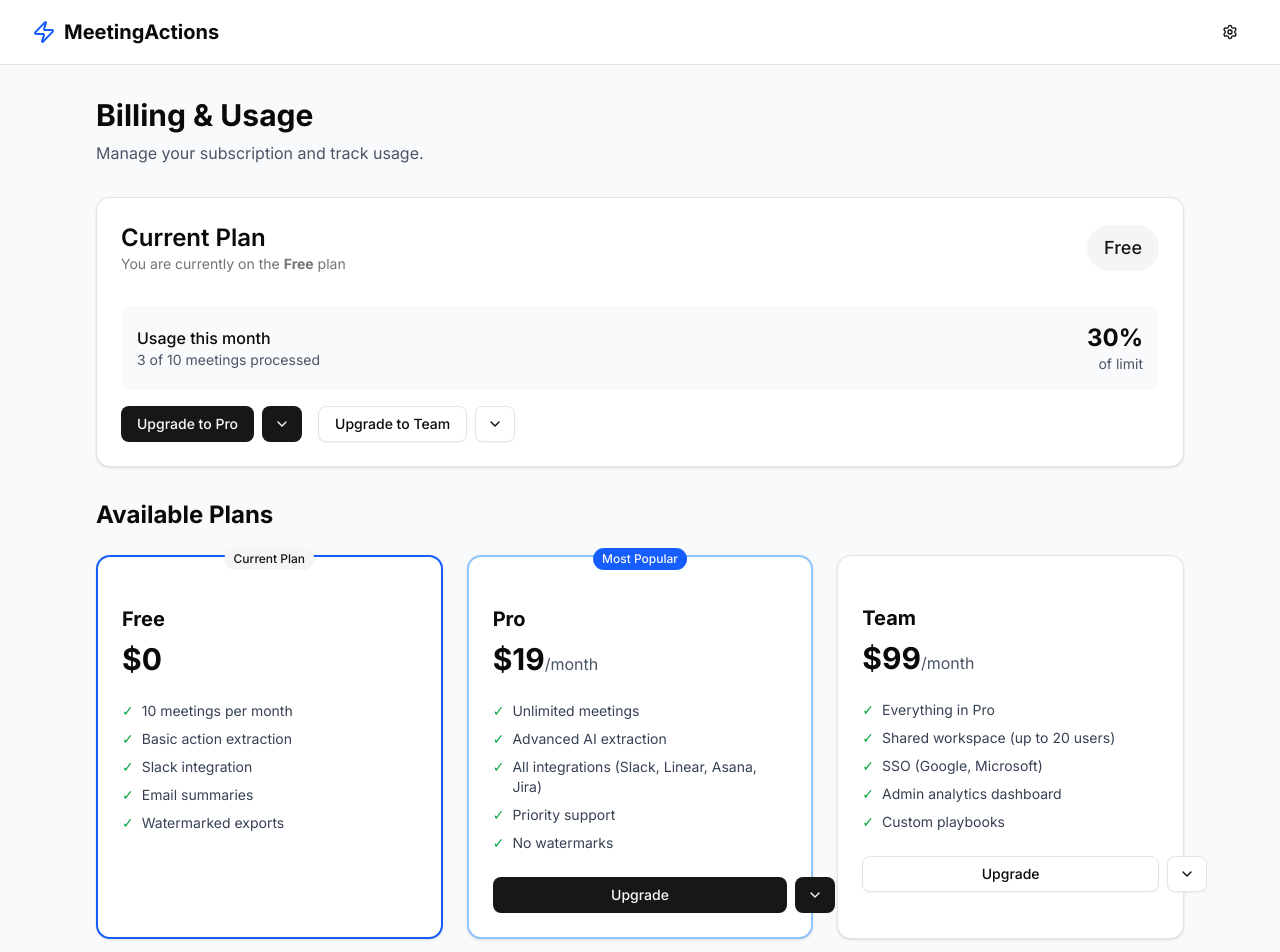
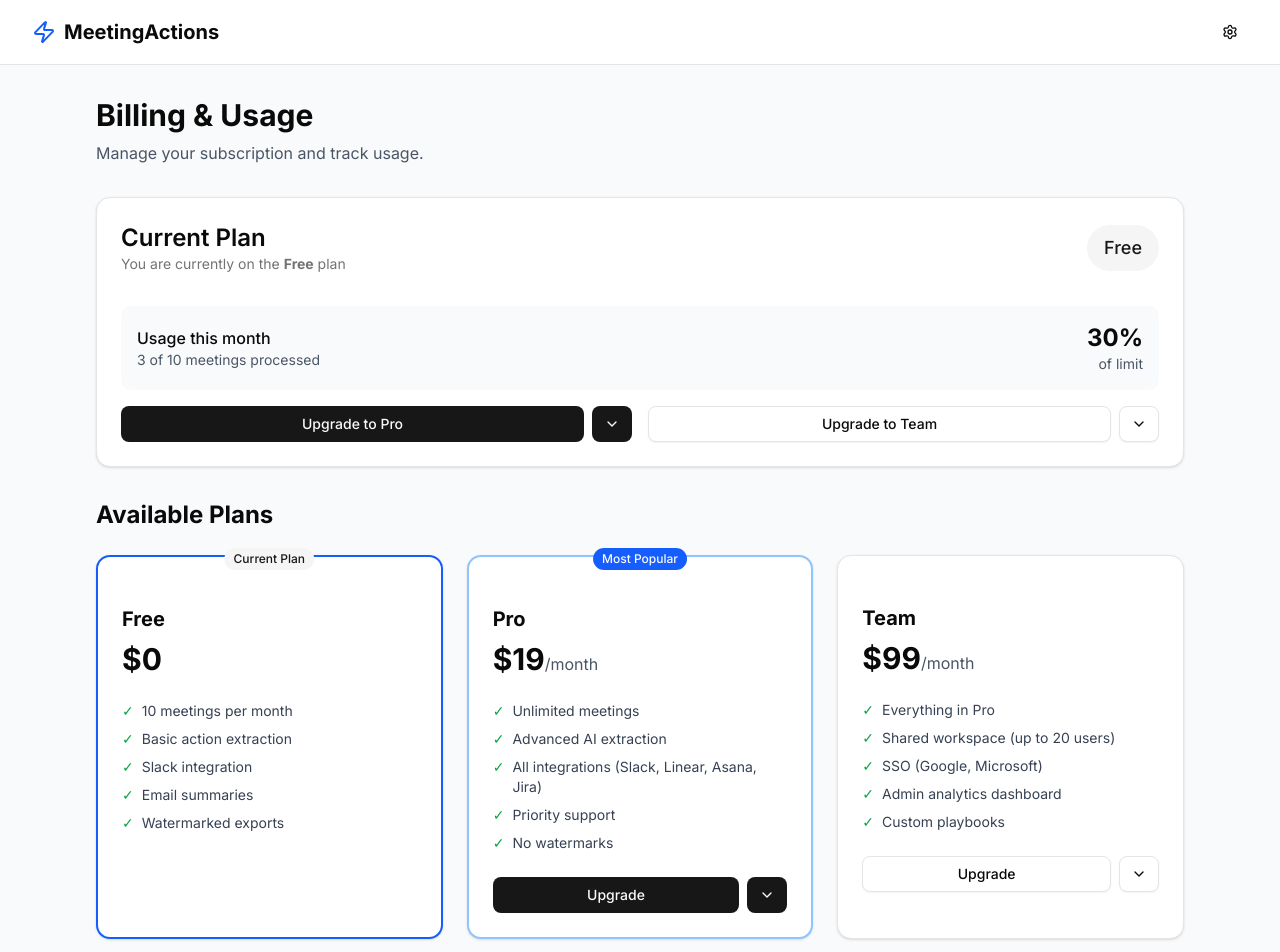
Before and after one commit to Lingz450/meeting-action, a Next.js app: page /dashboard/billing in a window 1280 px wide. Shown: the top 952 px of the page. Built offline with nearby package versions, Linux system fonts and the light colour scheme; no server answers; sample sign-in values are in the browser's storage.

Commit message:
Fix upgrade button layout to stay within container

```diff
--- a/components/upgrade-button.tsx
+++ b/components/upgrade-button.tsx
@@ -68,12 +68,12 @@ export function UpgradeButton({ plan, variant = 'default', className, children }
   };
 
   return (
-    <div className="flex gap-2">
+    <div className={`flex gap-2 ${className || ''}`}>
       <Button
         onClick={() => handleUpgrade()}
         disabled={isLoading}
         variant={variant}
-        className={className}
+        className="flex-1"
       >
         {isLoading ? (
           <>
@@ -90,7 +90,7 @@ export function UpgradeButton({ plan, variant = 'default', className, children }
           <Button
             variant={variant}
             size="icon"
-            className="w-10"
+            className="w-10 flex-shrink-0"
             disabled={isLoading}
           >
             <ChevronDown className="h-4 w-4" />
```
